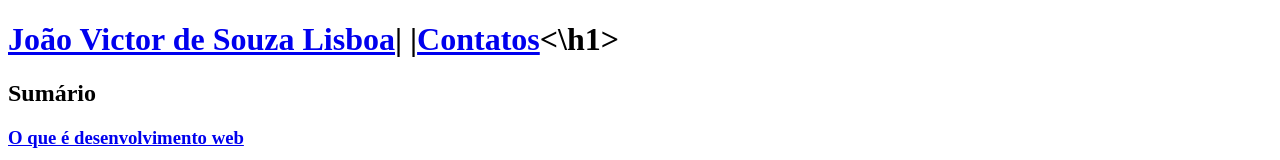
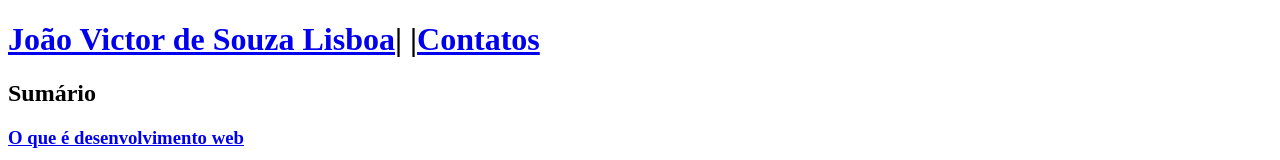
Before and after one commit to JoaoVicLisboa/Meu-Site, a plain HTML site: page index.html in a window 1280 px wide. Shown: the top 160 px of the page. Drawn offline with Linux system fonts and the light colour scheme.

Commit message:
index.html

```diff
--- a/index.html
+++ b/index.html
@@ -9,7 +9,7 @@
 </head>
 
 <body>
-  <header><h1><a href="#sobreMim">João Victor de Souza Lisboa</a>| |<a href="#contatos">Contatos</a><\h1></header>
+  <header><h1><a href="#sobreMim">João Victor de Souza Lisboa</a>| |<a href="#contatos">Contatos</a></h1></header>
 
   <h2>Sumário</h2>
 <h3 ><a href="#introducao">O que é desenvolvimento web</a></h3>
```
